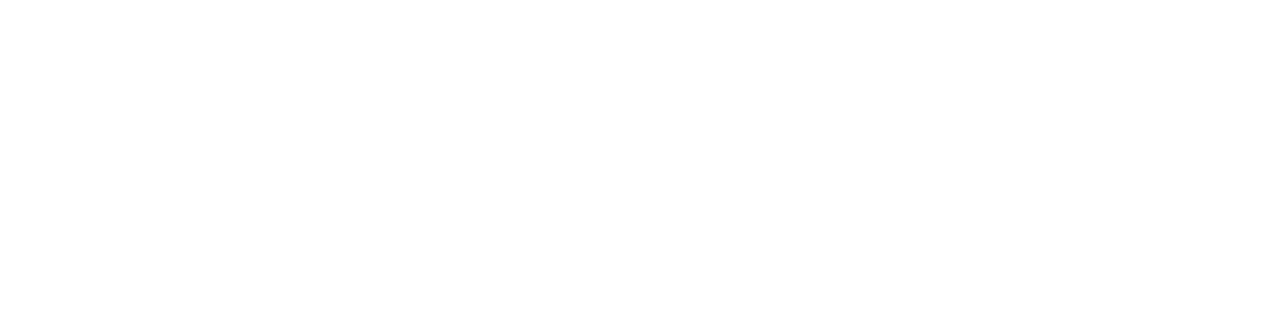
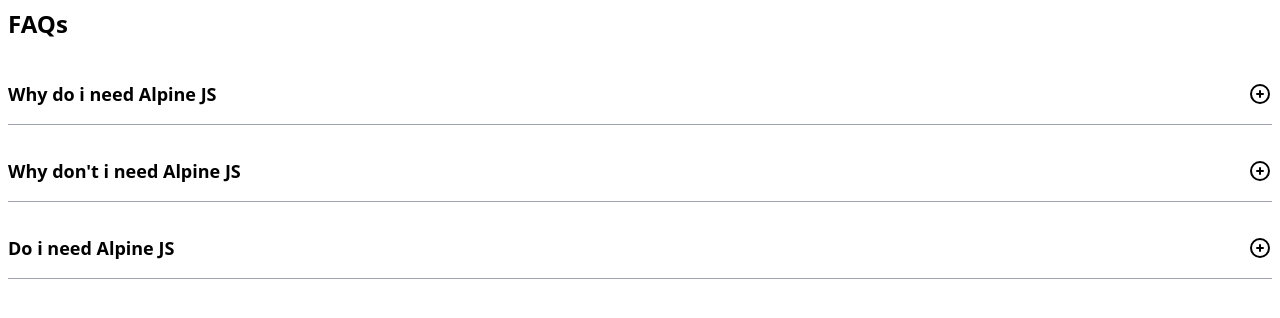
Before and after one commit to aleph1507/alpinejs_tutorial, a website built with webpack: page src/index.html in a window 1280 px wide. Built offline with nearby package versions, Linux system fonts and the light colour scheme.

Commit message:
accordion

```diff
--- a/src/index.html
+++ b/src/index.html
@@ -8,9 +8,55 @@
     <title>Alpine</title>
 </head>
 
+<!--accordion-->
 <body>
+<div class="container mx-auto px-2 py-2" x-data="{
+        faqs: [
+            {
+                question: 'Why do i need Alpine JS',
+                answer: 'Lorem ipsum dolor sit amet, consectetur adipisicing elit. Asperiores consequatur cum cumque distinctio eveniet fugiat harum illum, iste iusto libero molestiae perspiciatis quam quisquam rerum vel veniam vero, voluptates. Eligendi.',
+                isOpen: false
+            },
+            {
+                question: 'Why don\'t i need Alpine JS',
+                answer: 'Lorem ipsum dolor sit amet, consectetur adipisicing elit. Asperiores consequatur cum cumque distinctio eveniet fugiat harum illum, iste iusto libero molestiae perspiciatis quam quisquam rerum vel veniam vero, voluptates. Eligendi.',
+                isOpen: false
+            },
+            {
+                question: 'Do i need Alpine JS',
+                answer: 'Lorem ipsum dolor sit amet, consectetur adipisicing elit. Asperiores consequatur cum cumque distinctio eveniet fugiat harum illum, iste iusto libero molestiae perspiciatis quam quisquam rerum vel veniam vero, voluptates. Eligendi.',
+                isOpen: false
+            },
+        ]
+    }">
+    <h2 class="text-2xl font-bold">FAQs</h2>
+    <div class="leading-loose text-lg mt-6">
+        <template x-for="faq in faqs">
+            <div>
+                <button
+                        @click="faq.isOpen=!faq.isOpen"
+                        class="w-full font-bold border-b border-gray-400 py-3 flex justify-between items-center mt-4">
+                    <div x-text="faq.question"></div>
+                    <svg
+                            x-show="!faq.isOpen"
+                            xmlns="http://www.w3.org/2000/svg" class="h-6 w-6" fill="none" viewBox="0 0 24 24" stroke="currentColor">
+                        <path stroke-linecap="round" stroke-linejoin="round" stroke-width="2" d="M12 9v3m0 0v3m0-3h3m-3 0H9m12 0a9 9 0 11-18 0 9 9 0 0118 0z" />
+                    </svg>
+                    <svg
+                            x-show="faq.isOpen"
+                            xmlns="http://www.w3.org/2000/svg" class="h-6 w-6" fill="none" viewBox="0 0 24 24" stroke="currentColor">
+                        <path stroke-linecap="round" stroke-linejoin="round" stroke-width="2" d="M15 12H9m12 0a9 9 0 11-18 0 9 9 0 0118 0z" />
+                    </svg>
+                </button>
 
-    <script src="bundle.js"></script>
+                <div class="text-gray-700 text-sm mt-2"
+                     x-show="faq.isOpen"
+                     x-text="faq.answer"></div>
+            </div>
+        </template>
+    </div>
+</div>
+<script src="bundle.js"></script>
 </body>
 
 
```
